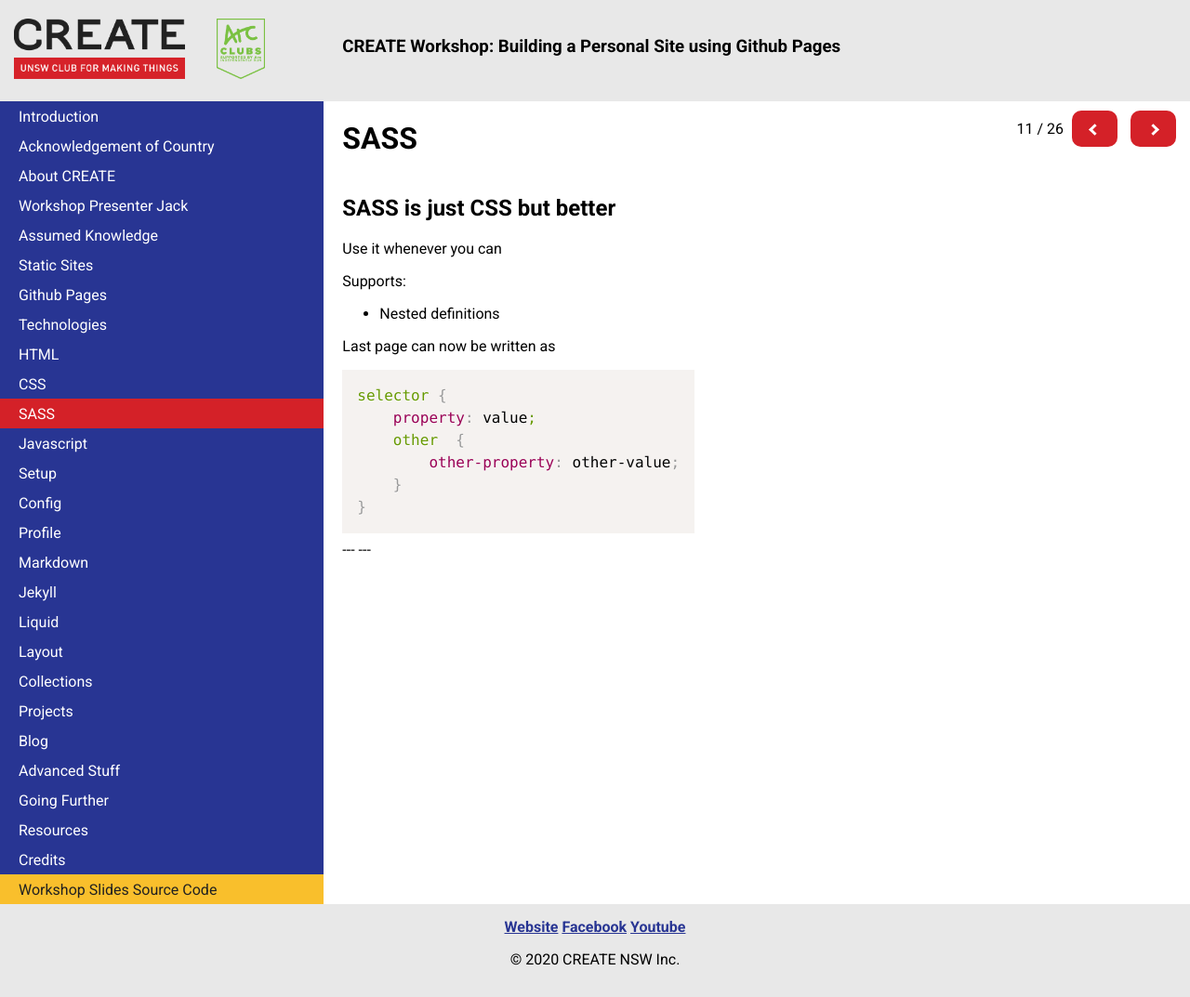
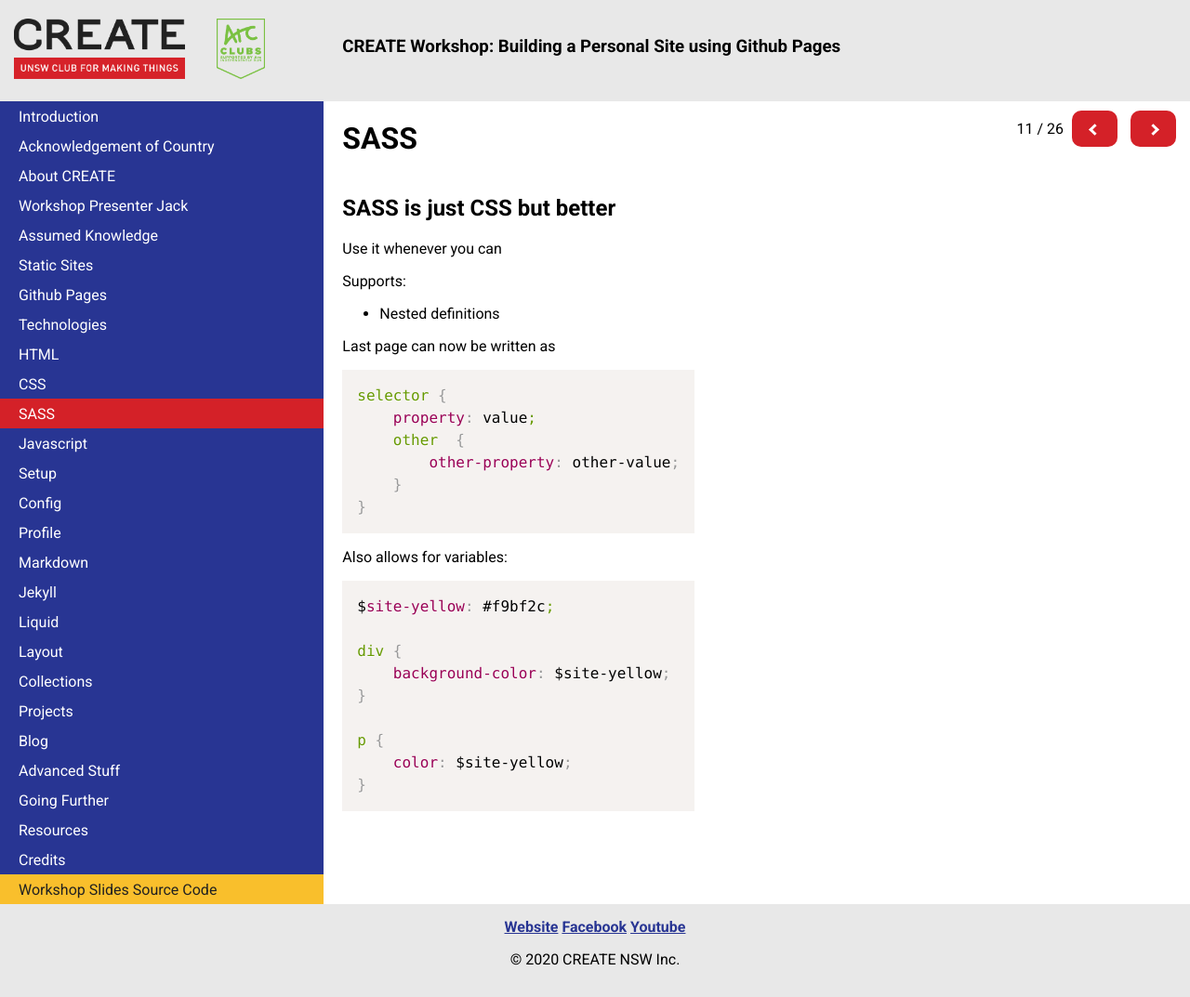
Before and after one commit to CreateUNSW/github-pages-workshop, a Jekyll site: the page built from __slides/SASS.md, in a window 1280 px wide. Shown: the whole page at 93% size. Built offline with Jekyll 4.4.1, drawn with Linux system fonts in a browser that asks for light colours.

Commit message:
add info about sass variables

````diff
--- a/__slides/SASS.md
+++ b/__slides/SASS.md
@@ -19,3 +19,17 @@ selector {
     }
 }
 ```
+
+Also allows for variables:
+
+``` CSS
+$site-yellow: #f9bf2c;
+
+div {
+    background-color: $site-yellow;
+}
+
+p {
+    color: $site-yellow;
+}
+```
--- a/_includes/slide-control.html
+++ b/_includes/slide-control.html
@@ -1,5 +1,3 @@
----
----
 <div class="slide-control">
     {% assign last = '' %}
     {% assign slideNo = 0 %}
````
